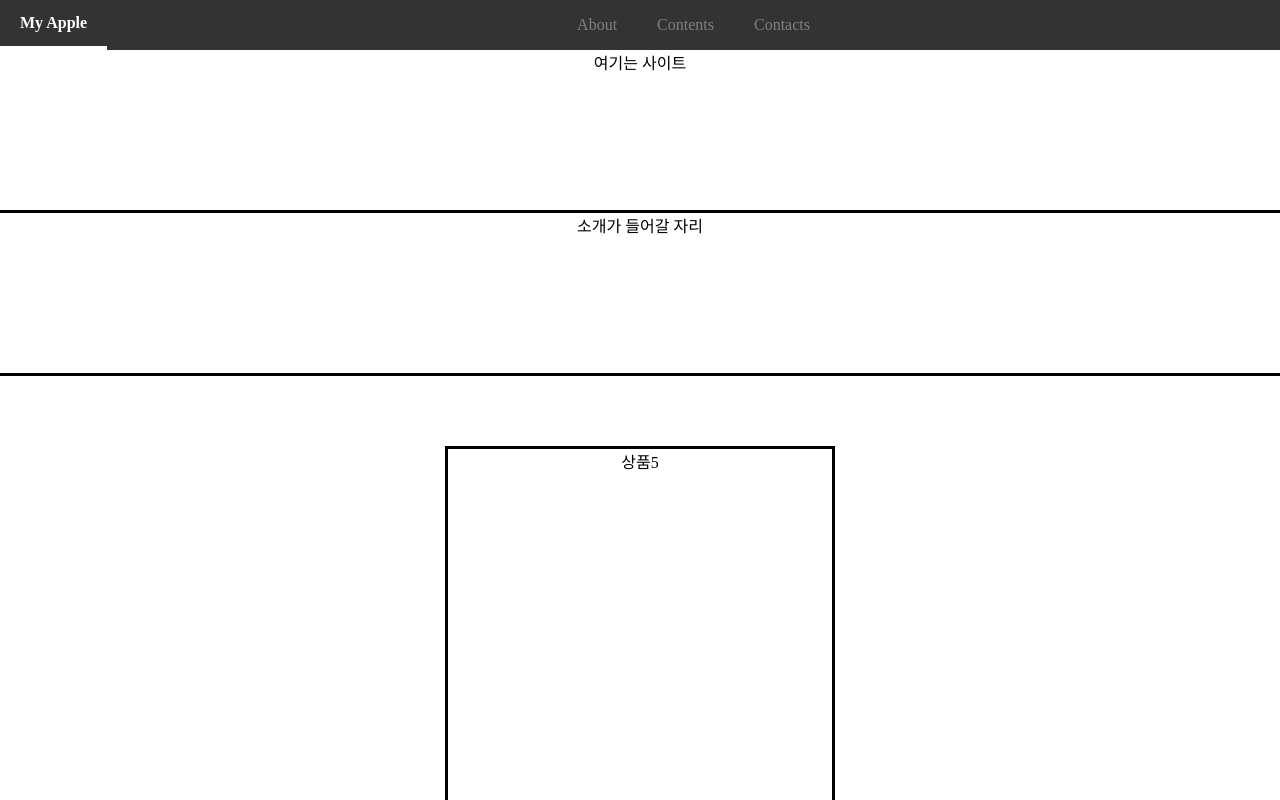
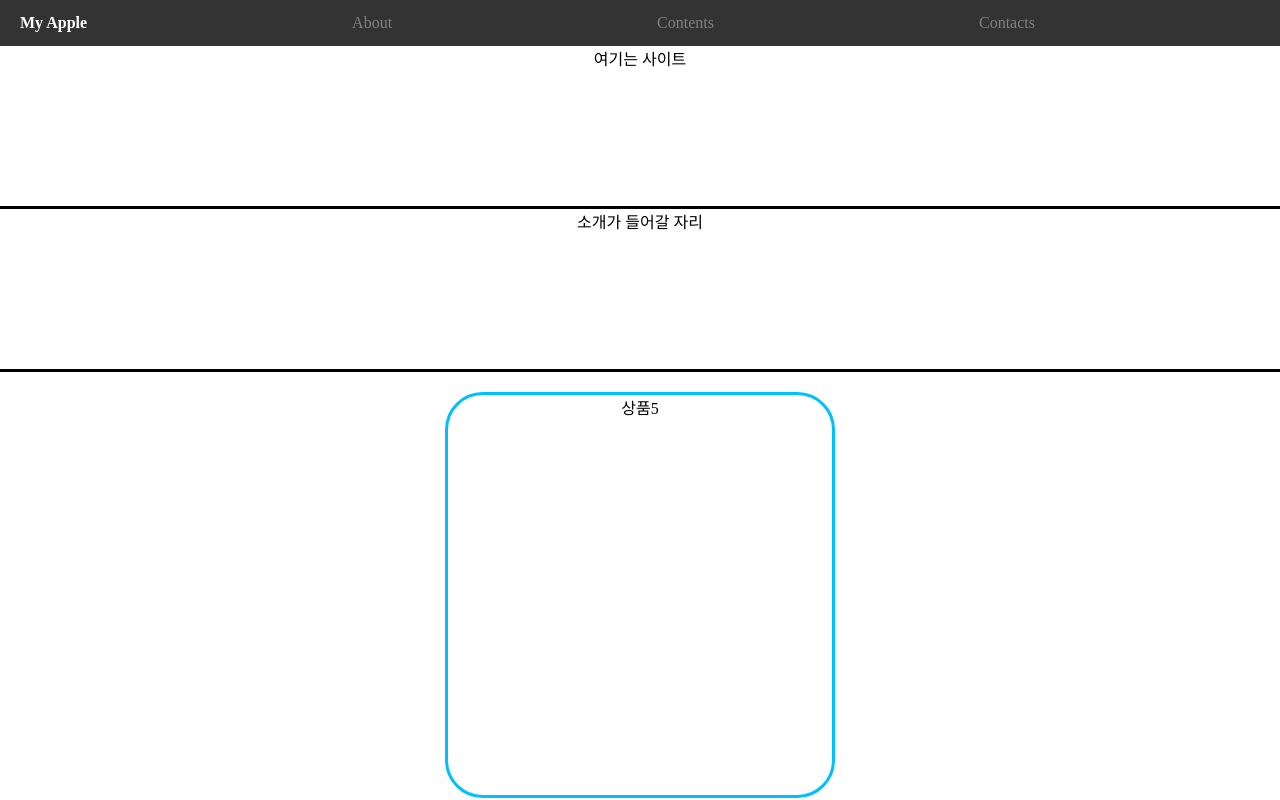
Before and after one commit to aaronktaey/myapple, a React (Create React App) app: page / in a window 1280 px wide. Shown: the top 800 px of the page. Built offline with nearby package versions, Linux system fonts and the light colour scheme.

Commit message:
네브바 css 고정값 제거 / 링크 간격 변경

```diff
--- a/src/About.css
+++ b/src/About.css
@@ -1,5 +1,4 @@
 .about-container{
-  padding-top: 50px;
   width: 100%;
   display: flex;
   flex-direction: column;
--- a/src/Contents.css
+++ b/src/Contents.css
@@ -1,5 +1,4 @@
 .contents-container{
-  padding-top: 50px;
   width: 100%;
   display: flex;
   flex-direction: row-reverse;
@@ -10,6 +9,8 @@
 
 .contents-item{
   border: solid;
+  border-radius: 1cm;
+  border-color: deepskyblue;
   margin: 20px;
   height: 25rem;
   width: 30%;
--- a/src/Nav.css
+++ b/src/Nav.css
@@ -1,9 +1,9 @@
 .Navs{
   position: fixed;
   top: 0;
-  height: 50px;
   width: 100%;
   z-index: 999;
+  display:contents
 }
 
 ul {
@@ -13,8 +13,7 @@ ul {
     overflow: hidden;
     background-color: #333;
     display: flex;
-    justify-content: center;
-    align-items: center;
+    justify-content: space-evenly;
     height: 100%;
   }
 
```
